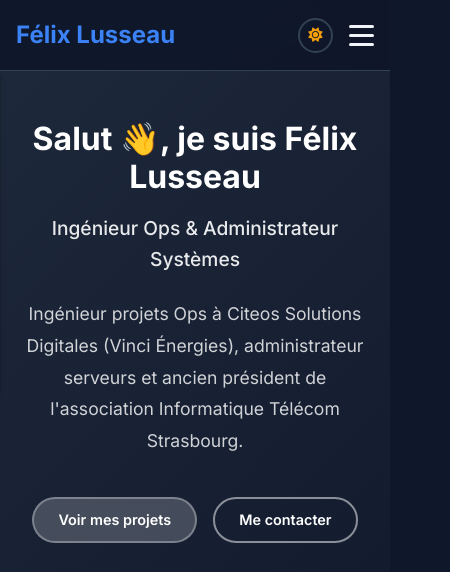
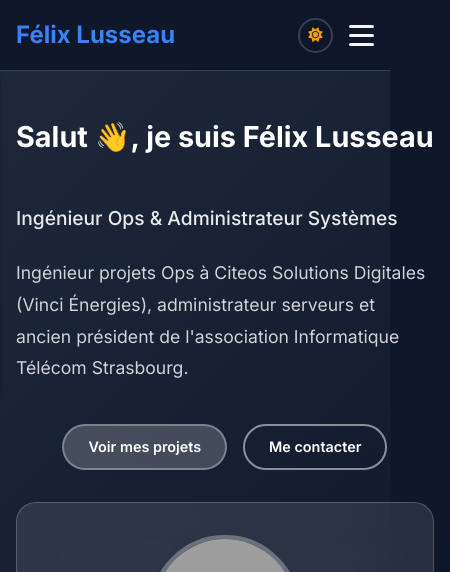
Before and after one commit to FelixLusseau/felixlusseau.github.io, a website: page index.html in a window 390 px wide. Shown: the top 572 px of the page, 450 px wide, since content can reach past the window. Drawn offline with Linux system fonts and the light colour scheme; grey boxes are pictures that could not be loaded.

Commit message:
Presentation improvement

```diff
--- a/index.html
+++ b/index.html
@@ -43,14 +43,16 @@
     <section id="home" class="hero">
         <div class="hero-container">
             <div class="hero-content">
-                <div class="hero-text">
                 <h1 class="hero-title">
                     Salut 👋, je suis <span class="highlight">Félix Lusseau</span>
                 </h1>
+                <div class="hero-main">
+                    <div class="hero-text">
                         <h2 class="hero-subtitle">Ingénieur Ops & Administrateur Systèmes</h2>
                         <p class="hero-description">
                             Ingénieur projets Ops à Citeos Solutions Digitales (Vinci Énergies),
-                        administrateur serveurs et ancien président de l'association Informatique Télécom Strasbourg.
+                            administrateur serveurs et ancien président de l'association Informatique Télécom
+                            Strasbourg.
                         </p>
                         <div class="hero-buttons">
                             <a href="#projects" class="btn btn-primary">Voir mes projets</a>
@@ -73,6 +75,7 @@
                                 <div class="stat">
                                     <span class="stat-number">21</span>
                                     <span class="stat-label">Followers</span>
+                                </div>
                             </div>
                         </div>
                     </div>
--- a/script.js
+++ b/script.js
@@ -175,7 +175,7 @@ window.addEventListener('scroll', () => {
 
     // Only apply parallax when hero is visible
     if (scrolled < heroHeight && hero) {
-        const parallaxSpeed = scrolled * 0.3;
+        const parallaxSpeed = scrolled * 0.25;
         hero.style.transform = `translateY(${parallaxSpeed}px)`;
     } else if (hero) {
         // Reset transform when hero is out of view
--- a/styles.css
+++ b/styles.css
@@ -192,10 +192,19 @@ body {
 }
 
 .hero-content {
+    display: flex;
+    flex-direction: column;
+    align-items: center;
+    text-align: center;
+    gap: 3rem;
+}
+
+.hero-main {
     display: grid;
     grid-template-columns: 1.2fr 1fr;
     gap: 4rem;
     align-items: center;
+    width: 100%;
 }
 
 .hero-title {
@@ -203,6 +212,7 @@ body {
     font-weight: 700;
     line-height: 1.2;
     margin-bottom: 1rem;
+    white-space: nowrap;
 }
 
 .highlight {
@@ -230,6 +240,8 @@ body {
     display: flex;
     gap: 1rem;
     flex-wrap: wrap;
+    position: relative;
+    z-index: 10;
 }
 
 .btn {
@@ -243,6 +255,8 @@ body {
     align-items: center;
     gap: 0.5rem;
     border: 2px solid transparent;
+    position: relative;
+    z-index: 10;
 }
 
 .btn-primary {
@@ -856,6 +870,10 @@ section {
     }
 
     .hero-content {
+        gap: 2rem;
+    }
+
+    .hero-main {
         grid-template-columns: 1fr;
         text-align: center;
         gap: 2rem;
@@ -863,6 +881,7 @@ section {
 
     .hero-title {
         font-size: 2.5rem;
+        white-space: nowrap;
     }
 
     .hero-buttons {
@@ -895,7 +914,10 @@ section {
 
 @media (max-width: 480px) {
     .hero-title {
-        font-size: 2rem;
+        font-size: 1.8rem;
+        white-space: nowrap;
+        overflow: hidden;
+        text-overflow: ellipsis;
     }
 
     .hero-subtitle {
@@ -947,3 +969,7 @@ section {
         scroll-behavior: smooth;
     }
 }
+
+.hero-text {
+    text-align: left;
+}
```
Lines whose indentation alone changed are shown as unchanged.
